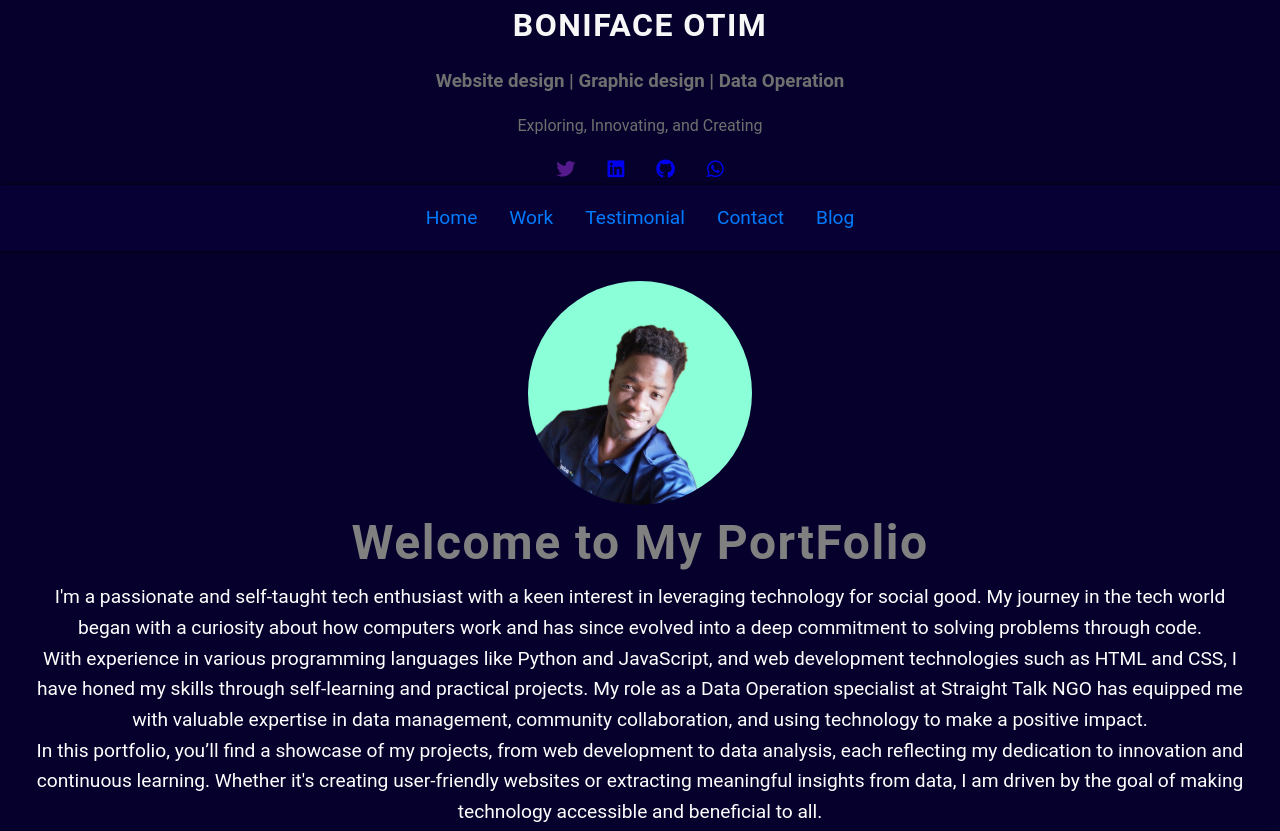
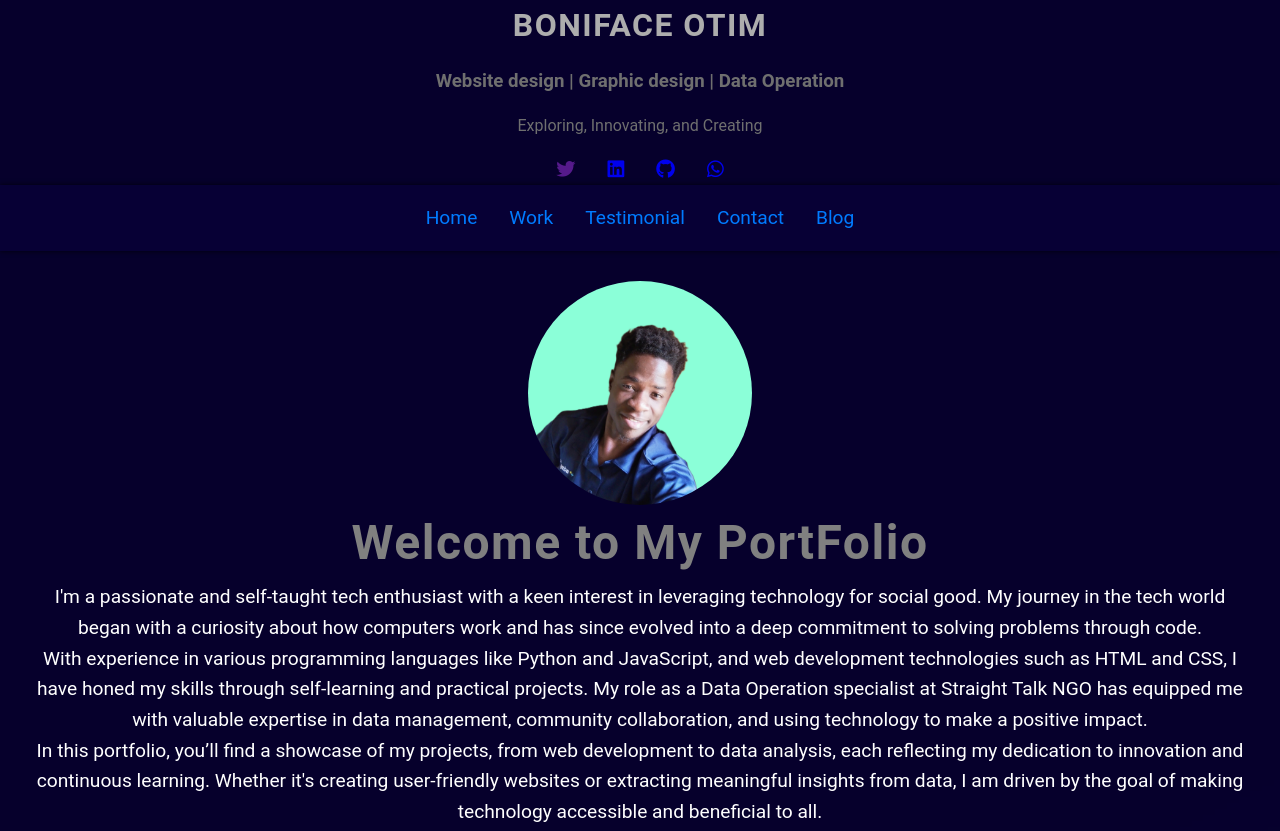
Before and after one commit to Bonito4/bonito4.github.io, a plain HTML site: page index.html in a window 1280 px wide. Shown: the top 831 px of the page. Drawn offline with Linux system fonts and the light colour scheme.

Commit message:
Update heading color for improved readability

```diff
--- a/static/css/style.css
+++ b/static/css/style.css
@@ -49,7 +49,7 @@ ul {
 }
 
 h1, h2 {
-  color: #f7f7f7;
+  color: #adadad;
   letter-spacing: 1.5px;
 }
 
```
